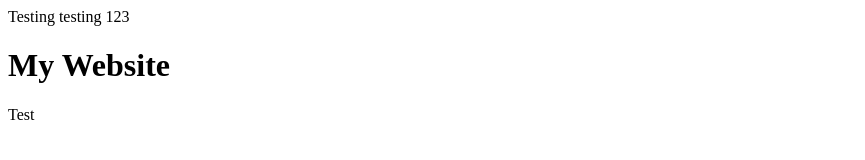
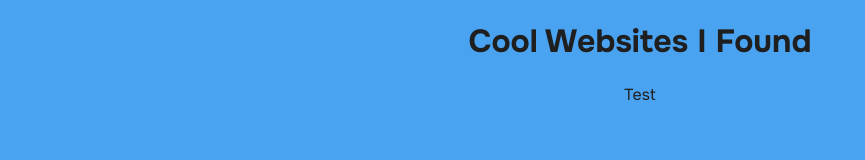
Before and after one commit to IJ-man/website, a plain HTML site: page index.html in a window 1280 px wide. Shown: the whole page, without its empty margins (0-865 px from the left). Drawn offline with Linux system fonts and the light colour scheme.

Commit message:
changes to style sheet and title text

```diff
--- a/index.html
+++ b/index.html
@@ -1,16 +1,19 @@
 <!DOCTYPE html>
 <html lang="en">
+
     <head>
-        <link rel="mainstyle" href="mainStle.css">
-        Testing testing 123
+        <link rel="stylesheet" href="mainStyle.css">
     </head>
+
     <body>
         <h1>
+            Cool Websites I Found
+        </h1>
 
-            My Website
-        </h1>
         <p1>
             Test
         </p1>
+
     </body>
+
 </html>
--- a/mainStyle.css
+++ b/mainStyle.css
@@ -2,11 +2,8 @@
 
  body
  {
-    background-color: rgb(4, 120, 222);
+    background-color: rgb(74, 163, 241);
+    color: rgb(31,31,31);
+    font-family: 'Onest', monospace;
+    text-align: center;
  }
- h1
- {
-    text-align: center;
-    font-family: 'Onest';
-
- }
```
